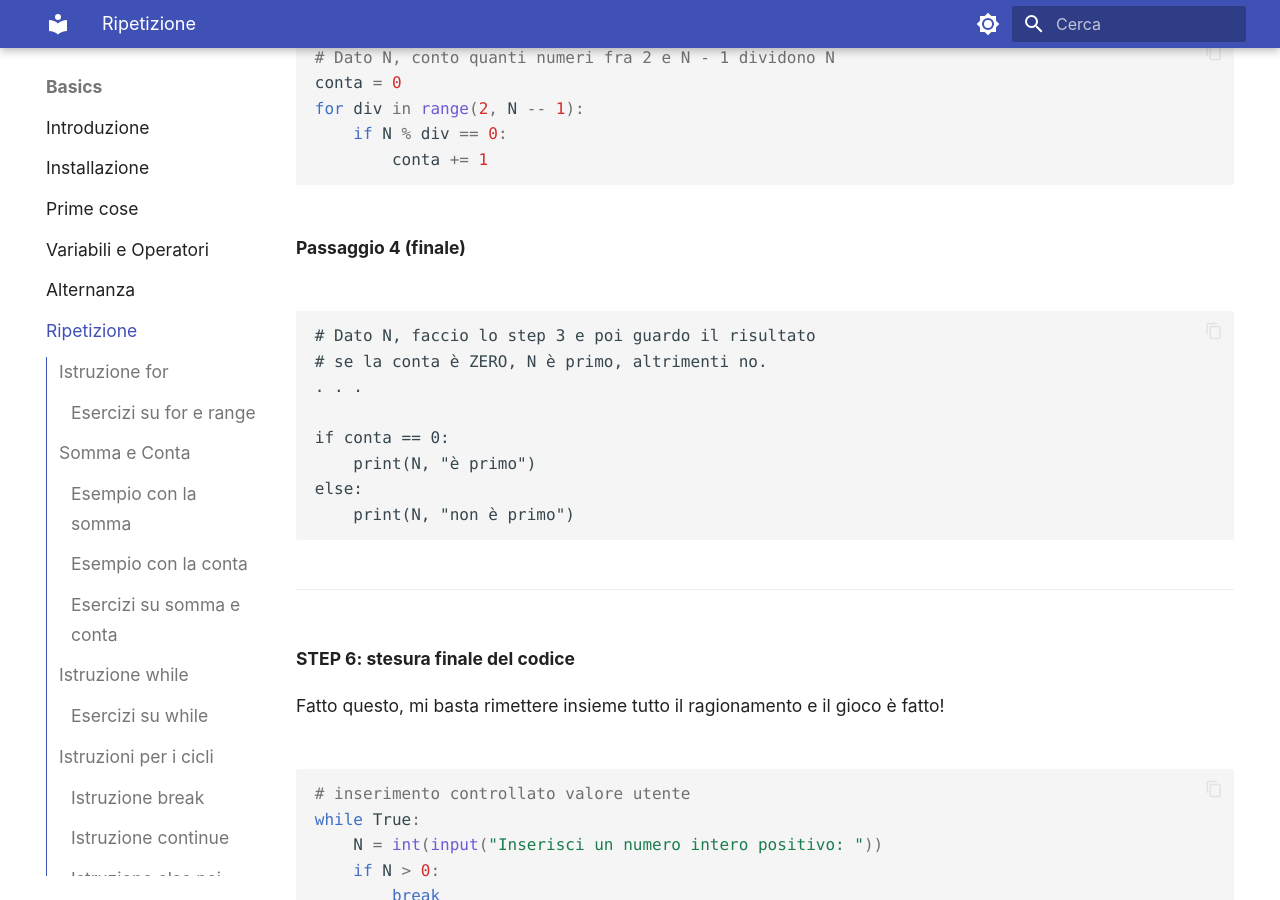
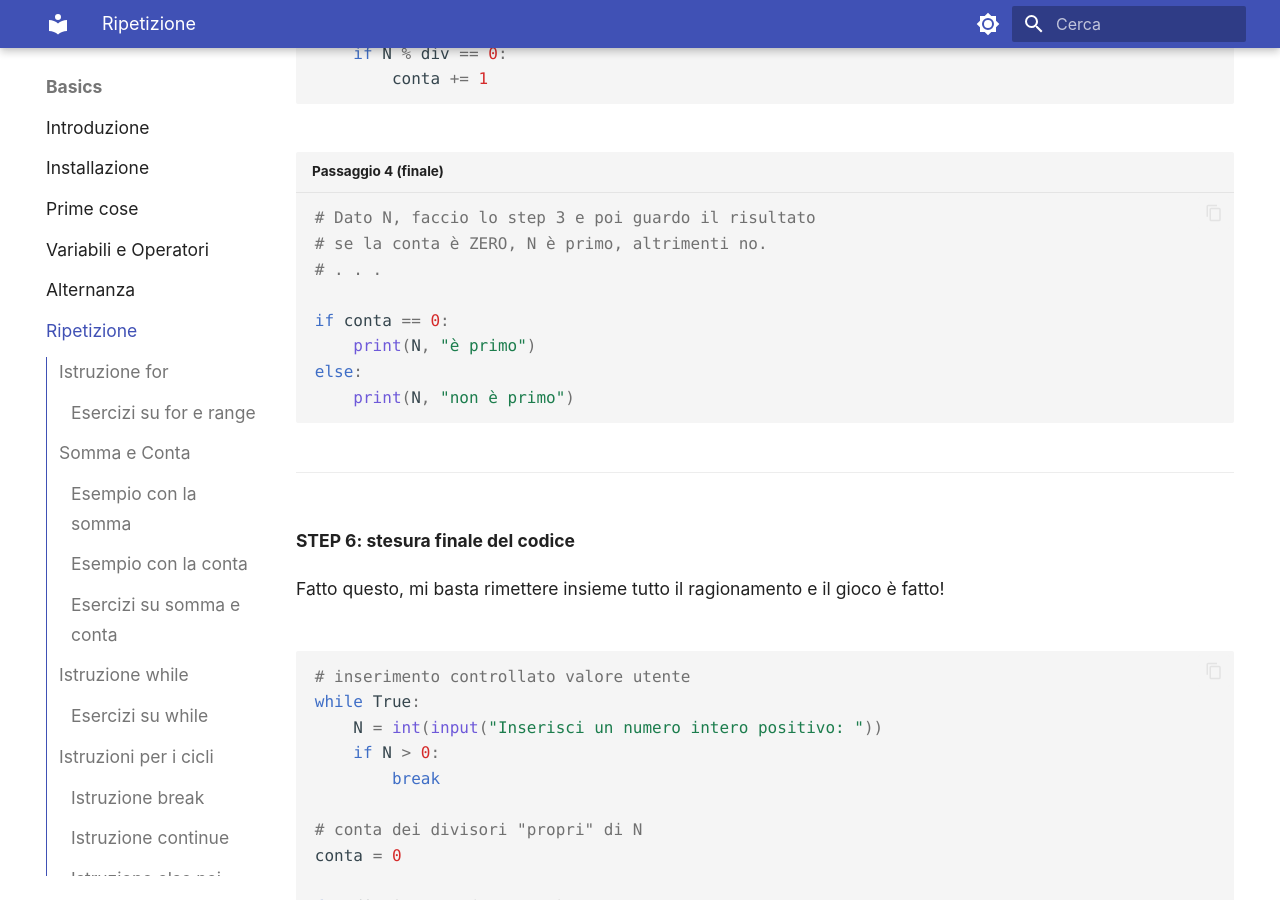
Before and after one commit to adjamhub/pyhandouts, an MkDocs documentation site: the page built from docs/basics/103_iter.md, in a window 1280 px wide and 900 px high, scrolled down 28184 px. Built offline with MkDocs 1.6.1 and Material for MkDocs 9.7.7, drawn with Linux system fonts in a browser that asks for light colours.

Commit message:
passaggi

````diff
--- a/docs/basics/103_iter.md
+++ b/docs/basics/103_iter.md
@@ -1220,18 +1220,14 @@
 
 Provo a scrivere il codice:
 
-**Passaggio 1**
-
-``` python
+``` py title="Passaggio 1"
 # Dato N, visualizzo tutti i numeri fra 2 e N - 1
 for div in range(2, N -- 1):
     print (div)
 ```
 
 
-**Passaggio 2**
-
-``` python
+``` py title="Passaggio 2"
 # Dato N, visualizzo quali numeri fra 2 e N - 1 dividono N
 for div in range(2, N -- 1):
     if N % div == 0:
@@ -1239,9 +1235,7 @@
 ```
 
 
-**Passaggio 3**
-
-``` python
+``` py title="Passaggio 3"
 # Dato N, conto quanti numeri fra 2 e N - 1 dividono N
 conta = 0
 for div in range(2, N -- 1):
@@ -1250,13 +1244,10 @@
 ```
 
 
-**Passaggio 4 (finale)**
-
-
-```
+``` py title="Passaggio 4 (finale)"
 # Dato N, faccio lo step 3 e poi guardo il risultato
 # se la conta è ZERO, N è primo, altrimenti no.
-. . .
+# . . .
 
 if conta == 0:
     print(N, "è primo")
````
